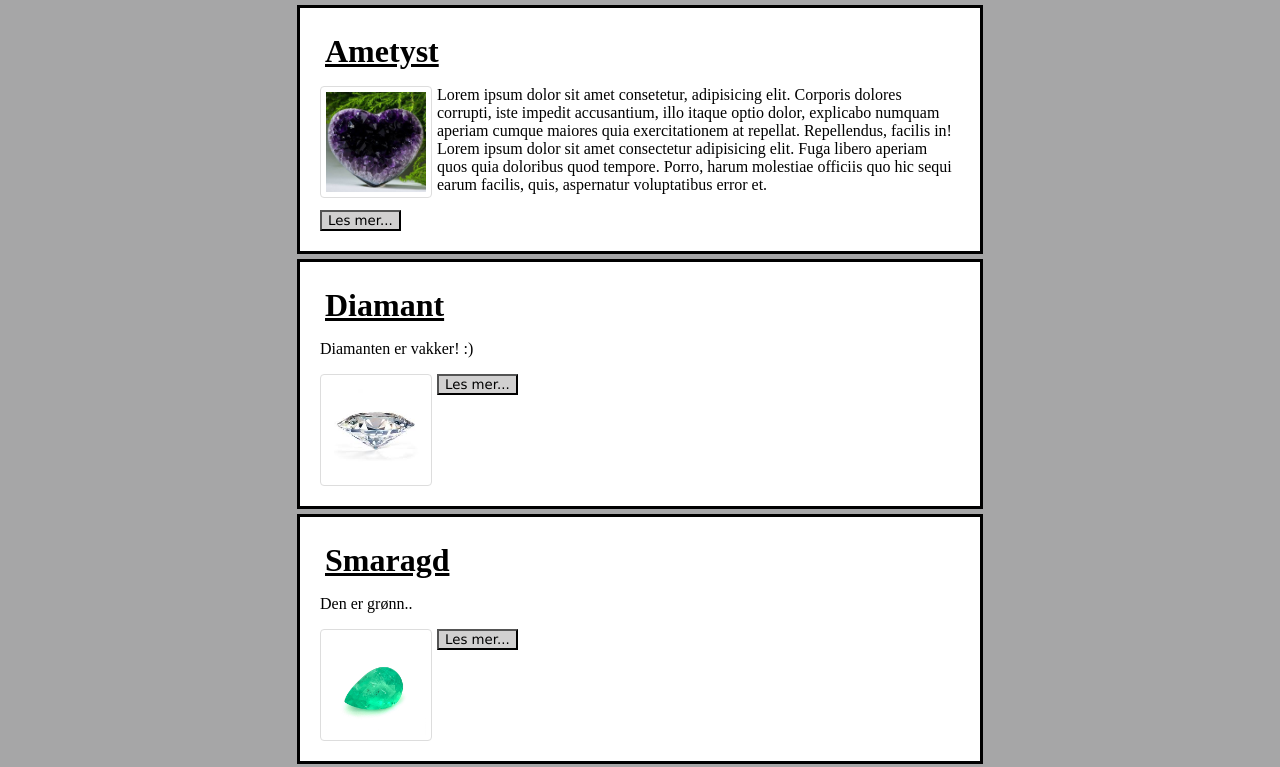
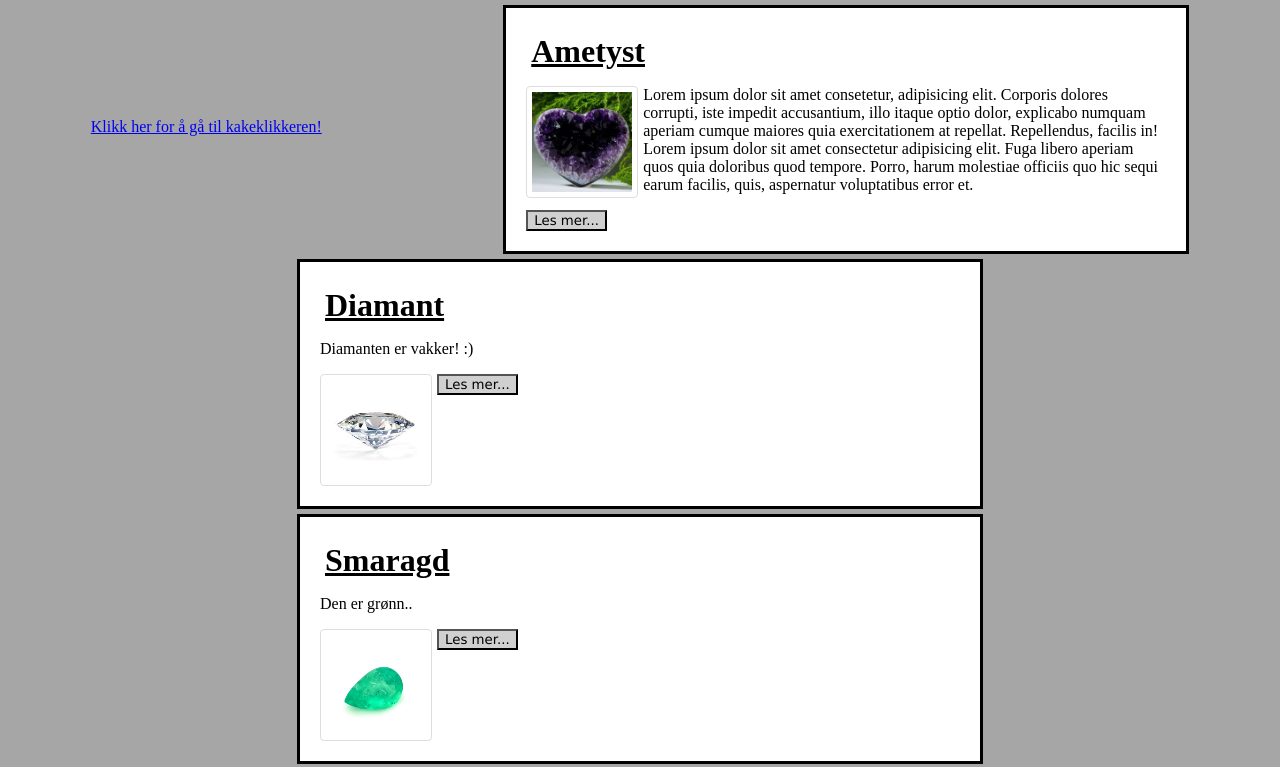
Before and after one commit to Halvooz/halvooz.github.io, a plain HTML site: page index.html in a window 1280 px wide. Shown: the top 767 px of the page. Drawn offline with Linux system fonts and the light colour scheme.

Commit message:
Update index.html

```diff
--- a/index.html
+++ b/index.html
@@ -11,6 +11,8 @@
 
 
 <body>
+        <a href="https://halvooz.github.io/CookieClicker/kake.html">Klikk her for å gå til kakeklikkeren! </a>
+
     <div class="stein">  <!--Se på dette som ett innlegg (en "Flexbox")...-->
         <h1>Ametyst</h1>
         <p height=112px;>
```
